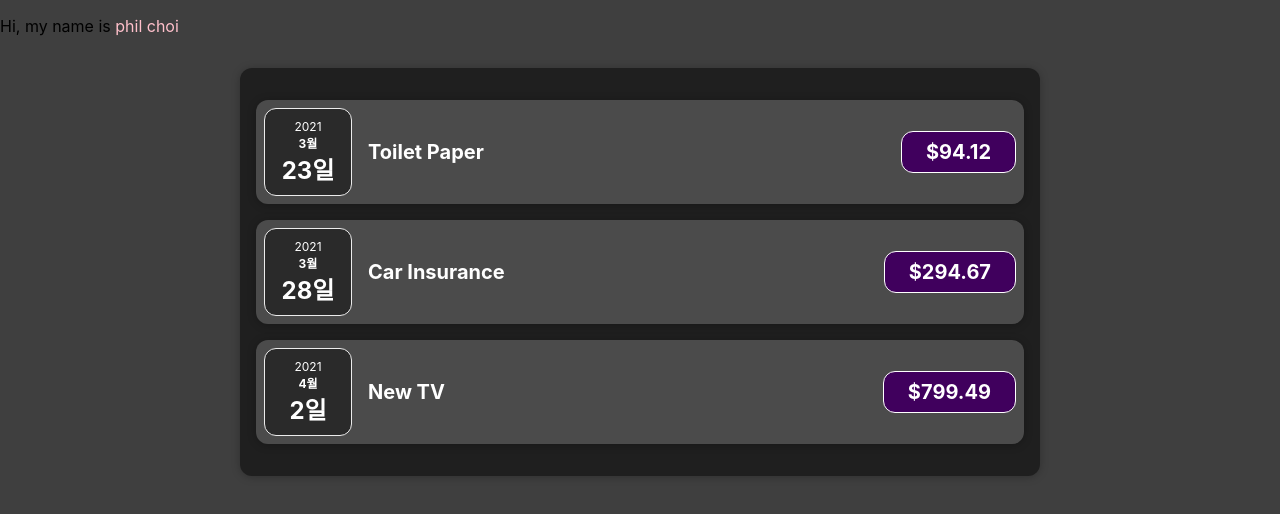
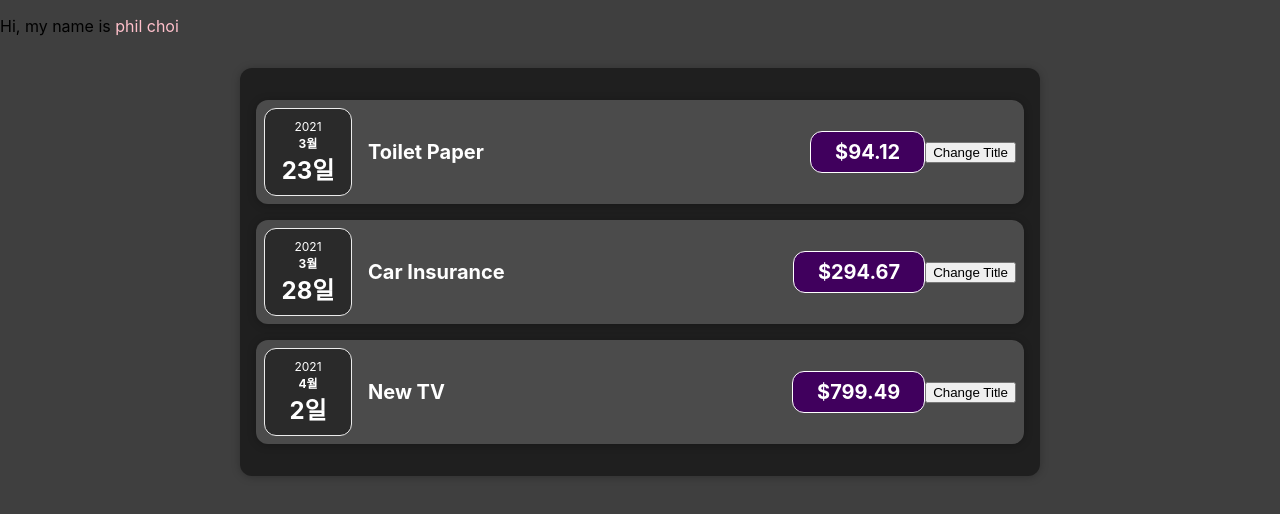
Before and after one commit to cpk0709/react-restart, a React (Create React App) app: page / in a window 1280 px wide. Shown: the top 514 px of the page. Built offline with nearby package versions, Linux system fonts and the light colour scheme.

Commit message:
use useState

```diff
--- a/src/components/Expenses/ExpenseItem.jsx
+++ b/src/components/Expenses/ExpenseItem.jsx
@@ -1,16 +1,24 @@
+import React, { useState } from "react";
 import "./ExpenseItem.css";
 import Card from "../UI/Card";
 import ExpenseDate from "./ExpenseDate";
 
 const ExpenseItem = ({ id, title, amount, date }) => {
+  const [titleValue, setTitleValue] = useState(title);
+
+  const clickHandler = () => {
+    setTitleValue("updated!!");
+  };
+
   return (
     <>
       <Card className="expense-item" id={id}>
         <ExpenseDate date={date} />
         <div className="expense-item__description">
-          <h2>{title}</h2>
+          <h2>{titleValue}</h2>
           <div className="expense-item__price">${amount}</div>
         </div>
+        <button onClick={clickHandler}>Change Title</button>
       </Card>
     </>
   );
```
